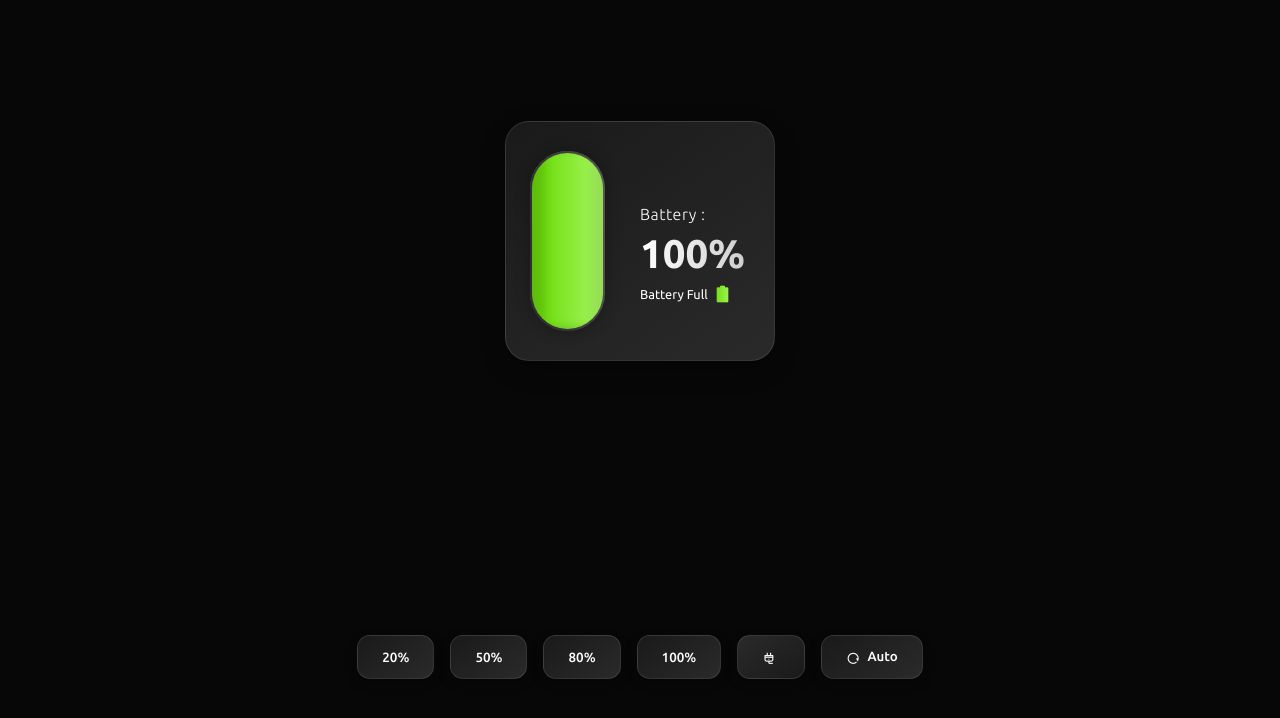
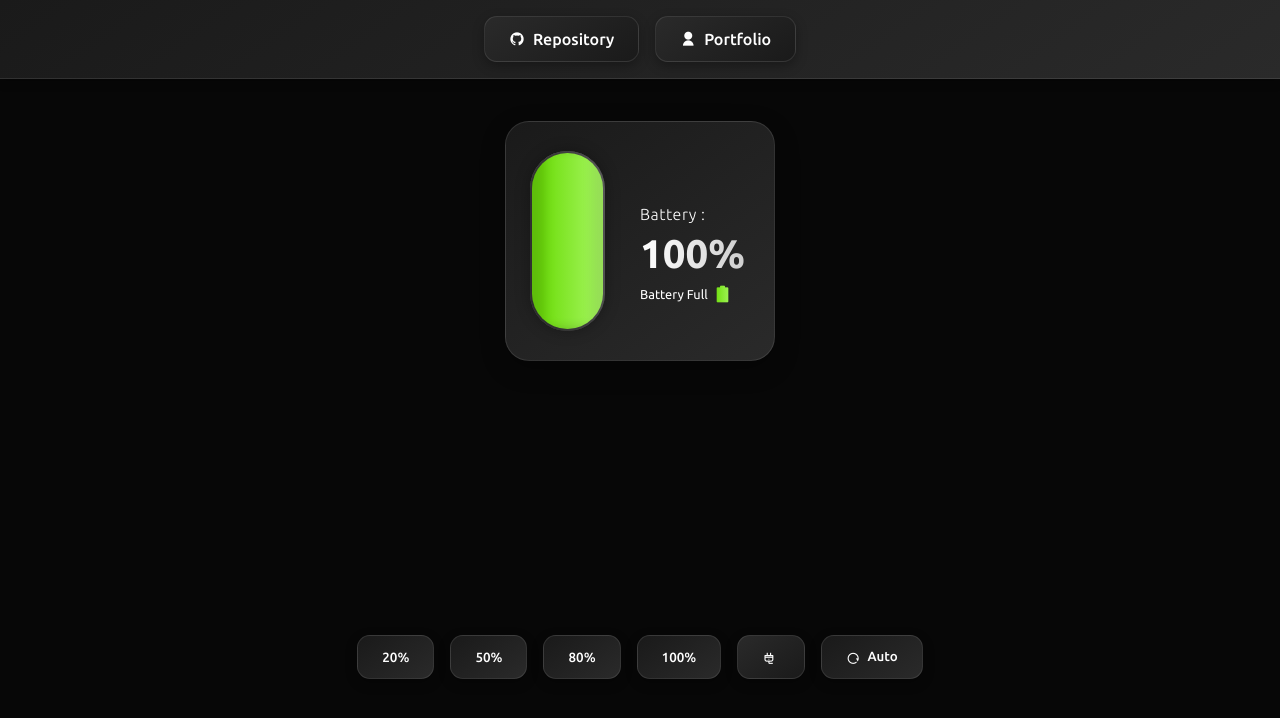
Before and after one commit to TheGvR3/Battery_Reader, a plain HTML site: page index.html in a window 1280 px wide. Drawn offline with nearby package versions, Linux system fonts and the light colour scheme.

Commit message:
Aggiunta navbar

```diff
--- a/index.html
+++ b/index.html
@@ -9,6 +9,16 @@
     <title>Battery Reader</title>
 </head>
 <body>
+    <nav class="navbar">
+        <div class="nav-links">
+            <a href="https://github.com/TheGvR3/Battery_Reader" target="_blank" class="nav-btn">
+                <i class="ri-github-fill"></i> Repository
+            </a>
+            <a href="https://thegvr3.github.io/IvanoSaracinoDev/" target="_blank" class="nav-btn">
+                <i class="ri-user-fill"></i> Portfolio
+            </a>
+        </div>
+    </nav>
     <section class="battery">
         <div class="Bcard">
             <div class="Bpill">
--- a/style.css
+++ b/style.css
@@ -17,10 +17,12 @@
 body {
     background: #070707;
     color: #fff;
+    margin: 0;
 }
 
 .battery {
     height: 100vh;
+    padding-top: 80px;
     display: grid;
     place-items: center;
     padding: 0 1.5rem;
@@ -246,3 +248,56 @@ body {
         font-size: 0.9rem;
     }
 }
+
+.navbar {
+    background: linear-gradient(145deg, #1a1a1a, #2a2a2a);
+    padding: 1rem;
+    position: fixed;
+    top: 0;
+    width: 100%;
+    z-index: 1000;
+    box-shadow: 0 2px 10px rgba(0, 0, 0, 0.3);
+    border-bottom: 1px solid rgba(255, 255, 255, 0.1);
+}
+
+.nav-links {
+    display: flex;
+    justify-content: center;
+    gap: 1rem;
+}
+
+.nav-btn {
+    padding: 0.8rem 1.5rem;
+    border-radius: 0.8rem;
+    background: linear-gradient(145deg, #2a2a2a, #1a1a1a);
+    color: #fff;
+    text-decoration: none;
+    font-weight: 500;
+    transition: all 0.3s ease;
+    box-shadow: 0 4px 12px rgba(0, 0, 0, 0.3);
+    border: 1px solid rgba(255, 255, 255, 0.1);
+    display: flex;
+    align-items: center;
+    gap: 0.5rem;
+}
+
+.nav-btn:hover {
+    transform: translateY(-2px);
+    box-shadow: 0 6px 16px rgba(0, 0, 0, 0.4);
+}
+
+.nav-btn:active {
+    transform: translateY(0);
+    opacity: 0.8;
+}
+
+@media (max-width: 480px) {
+    .nav-btn {
+        padding: 0.7rem 1.2rem;
+        font-size: 0.9rem;
+    }
+
+    .nav-links {
+        gap: 0.8rem;
+    }
+}
```
